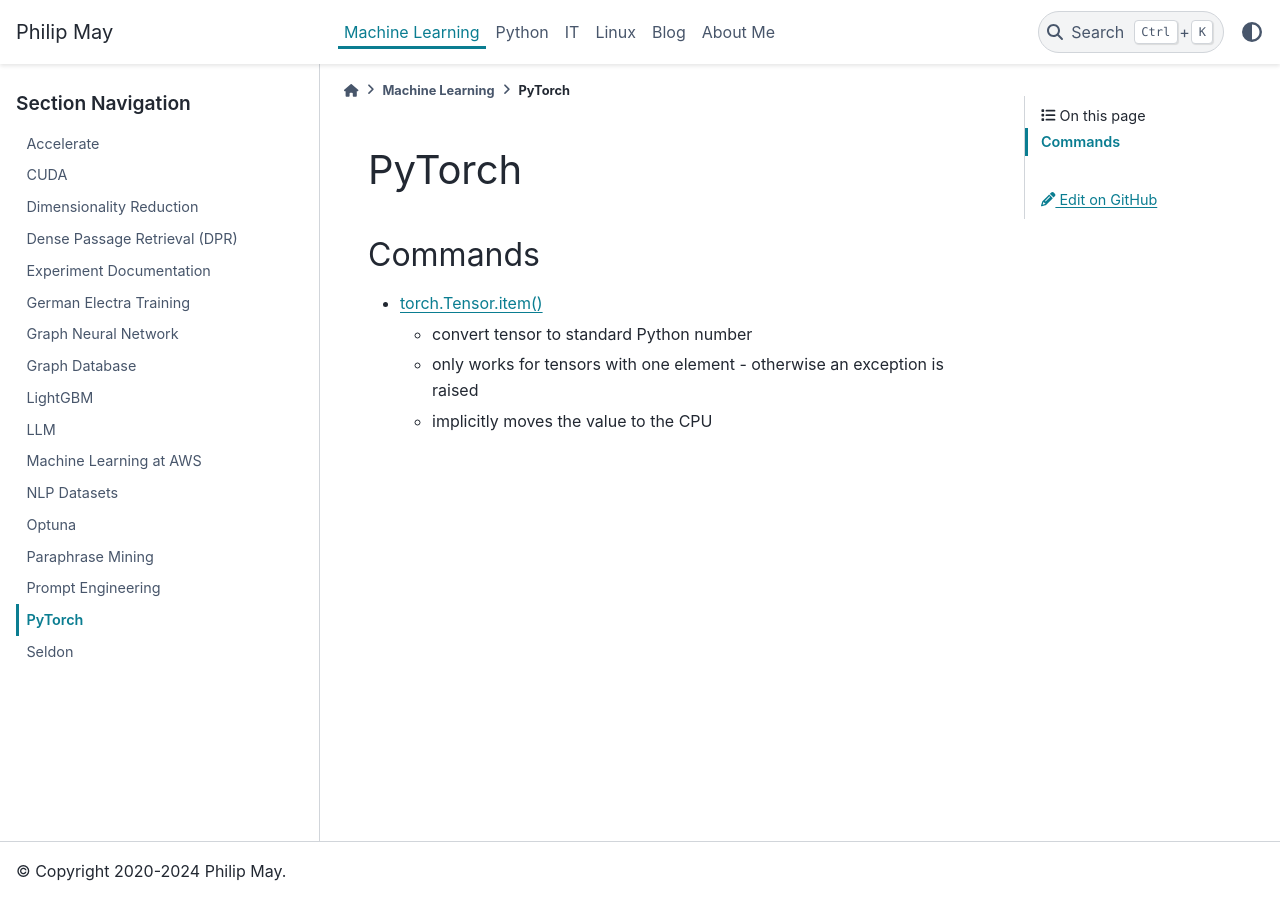
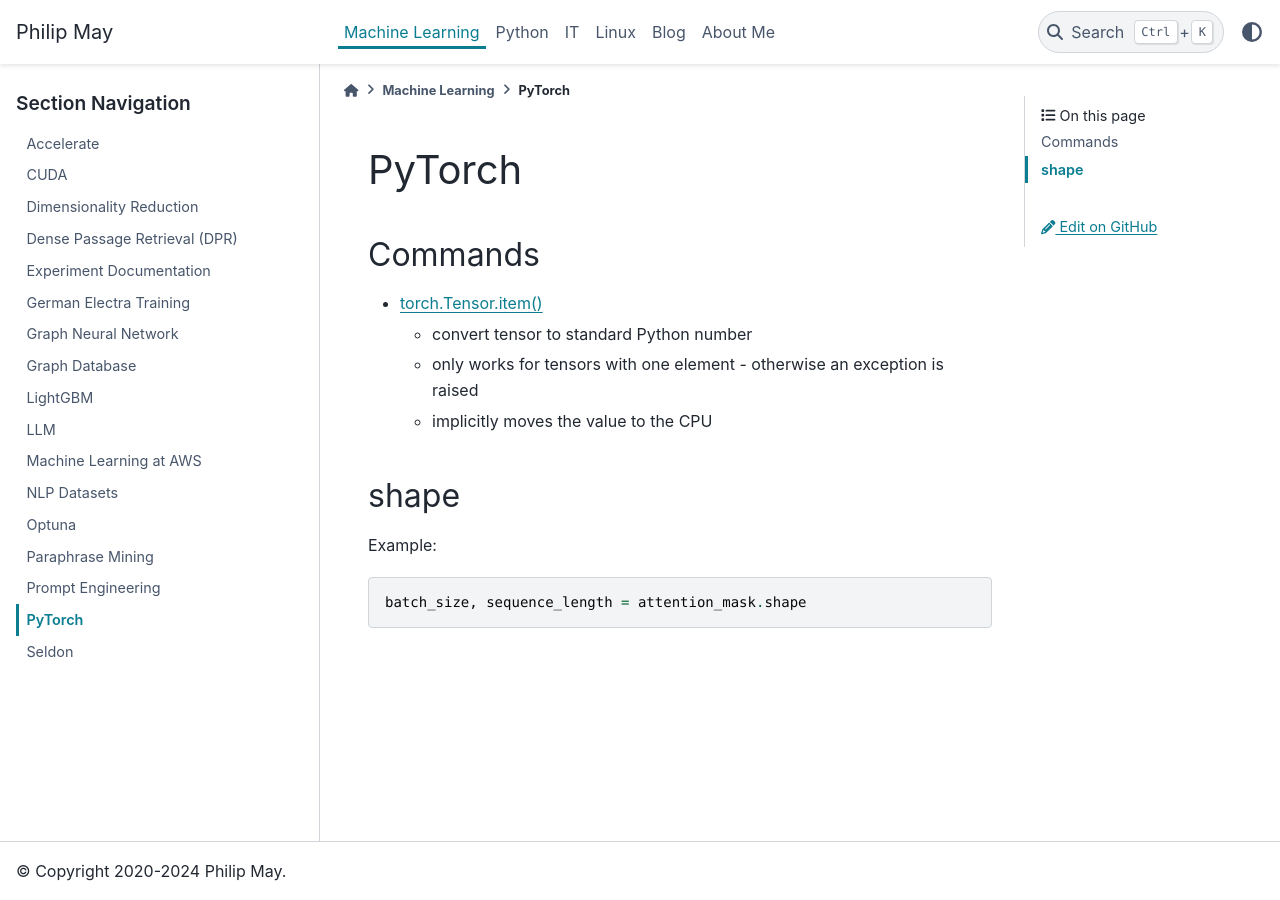
Before and after one commit to PhilipMay/PhilipMay_org, a Sphinx documentation site: the page built from source/machine-learning/pytorch.md, in a window 1280 px wide. Built offline with Sphinx 7.4.7 and the PyData theme 0.15.4, drawn with Linux system fonts in a browser that asks for light colours; comment, search, counter and statistics services are not loaded.

Commit message:
Update pytorch.md

````diff
--- a/source/machine-learning/pytorch.md
+++ b/source/machine-learning/pytorch.md
@@ -6,3 +6,11 @@
   - convert tensor to standard Python number
   - only works for tensors with one element - otherwise an exception is raised
   - implicitly moves the value to the CPU
+
+## shape
+
+Example:
+
+```python
+batch_size, sequence_length = attention_mask.shape
+```
````
